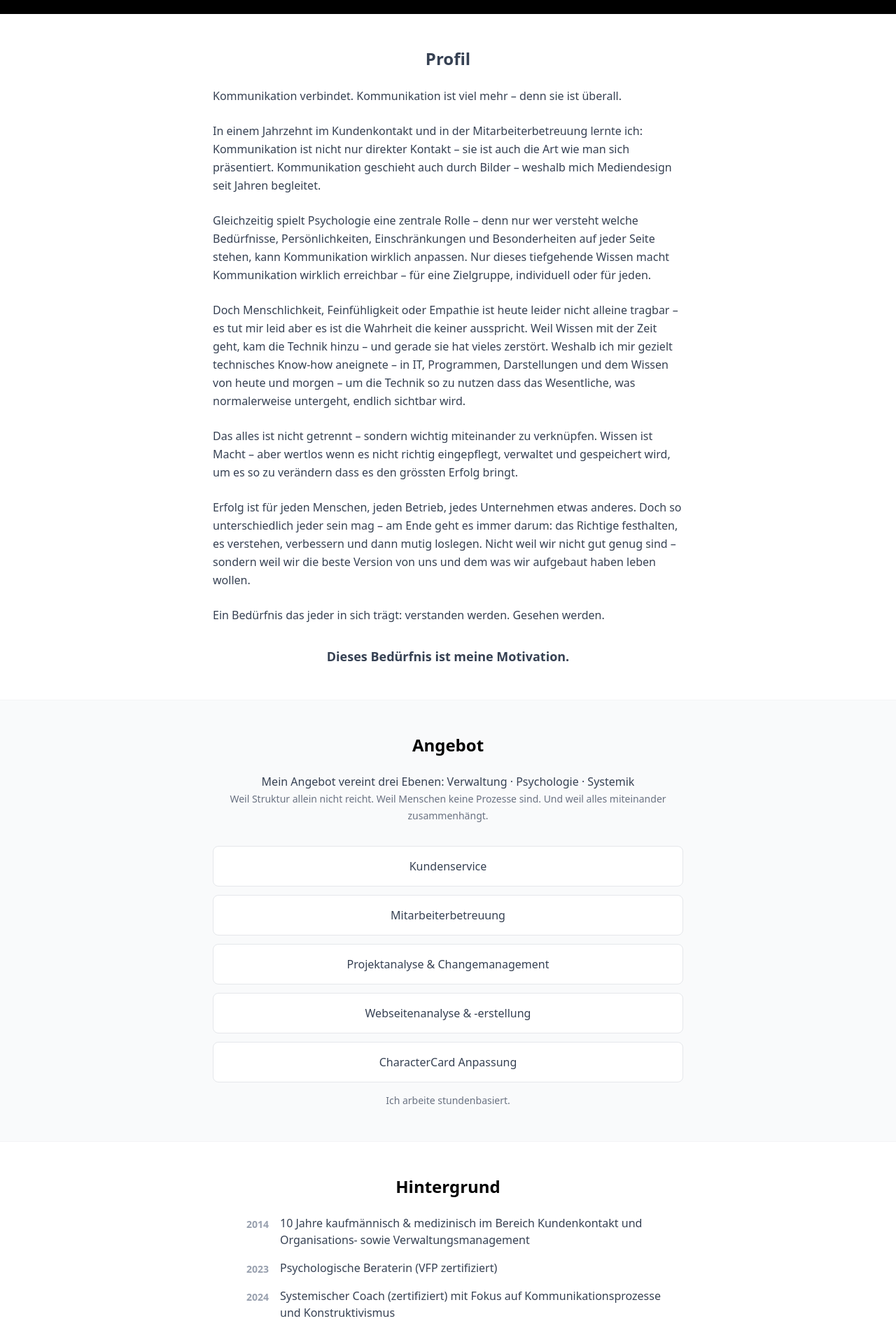
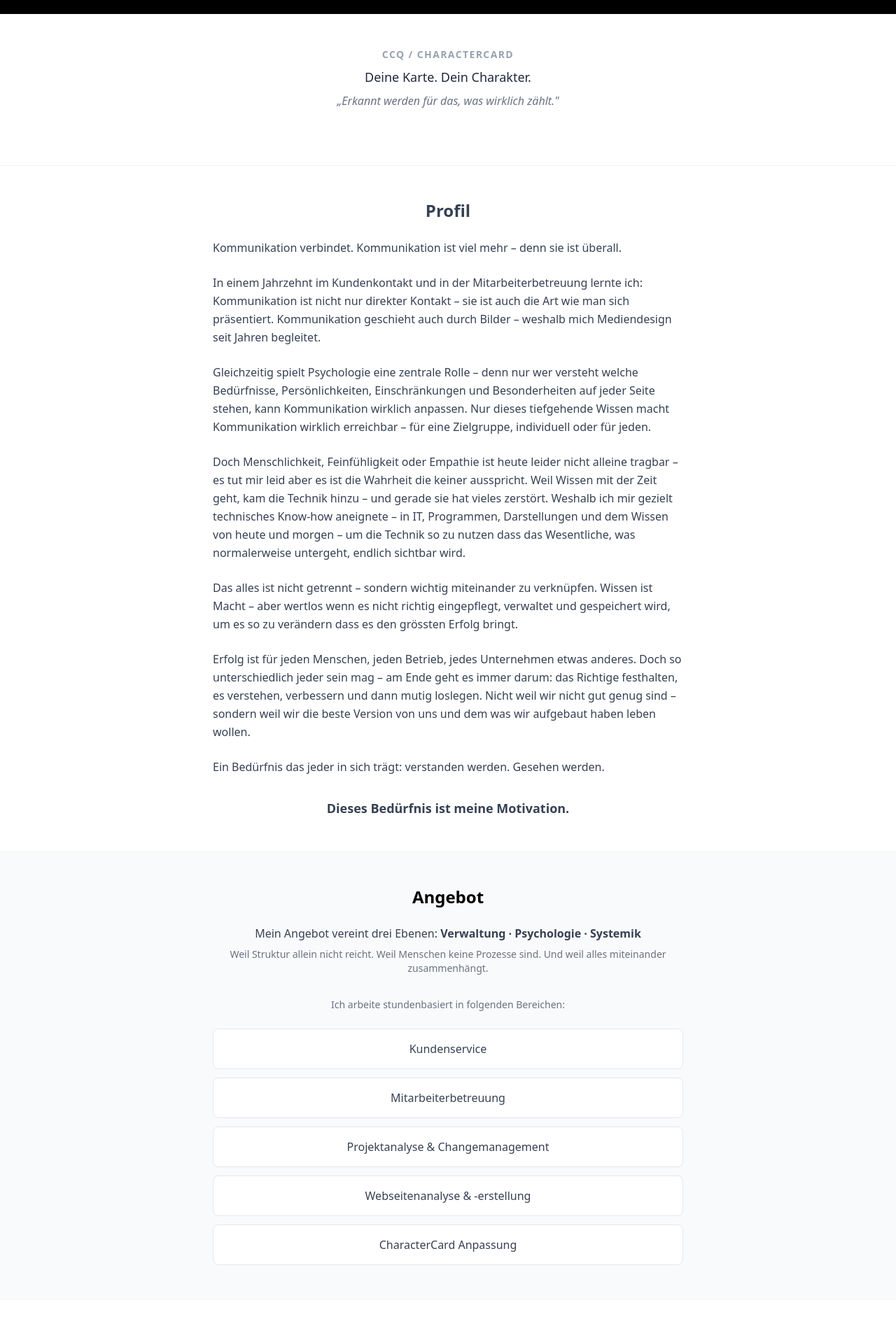
Before and after one commit to StefaniaMaDolak/stefania-dolak-charactercard, a Next.js app: page / in a window 1280 px wide. Shown: the part 380-2288 px from the top of the page at 70% size. Built offline with nearby package versions, Linux system fonts and the light colour scheme.

Commit message:
ORIGINAL Stefania-Text: CCQ Claim, Profil, Angebot, Hintergrund, Charakter - exakt uebernommen

```diff
--- a/src/app/page.tsx
+++ b/src/app/page.tsx
@@ -19,17 +19,34 @@ export default function Home() {
         </div>
       </section>
 
-      {/* PROFIL */}
+      {/* CCQ / CHARACTERCARD */}
+      <section className="py-12 px-4 border-b border-gray-100">
+        <div className="max-w-2xl mx-auto text-center mb-8">
+          <h2 className="text-sm font-bold tracking-widest text-gray-400 uppercase mb-2">CCQ / CHARACTERCARD</h2>
+          <p className="text-lg font-medium text-gray-800">Deine Karte. Dein Charakter.</p>
+          <p className="text-gray-500 italic mt-2">„Erkannt werden für das, was wirklich zählt."</p>
+        </div>
+      </section>
+
+      {/* PROFIL — Kommunikation */}
       <section className="py-12 px-4 border-b border-gray-100">
         <div className="max-w-2xl mx-auto space-y-6 text-gray-700 leading-relaxed">
           <h2 className="text-2xl font-bold text-center mb-6">Profil</h2>
+
           <p>Kommunikation verbindet. Kommunikation ist viel mehr – denn sie ist überall.</p>
+
           <p>In einem Jahrzehnt im Kundenkontakt und in der Mitarbeiterbetreuung lernte ich: Kommunikation ist nicht nur direkter Kontakt – sie ist auch die Art wie man sich präsentiert. Kommunikation geschieht auch durch Bilder – weshalb mich Mediendesign seit Jahren begleitet.</p>
+
           <p>Gleichzeitig spielt Psychologie eine zentrale Rolle – denn nur wer versteht welche Bedürfnisse, Persönlichkeiten, Einschränkungen und Besonderheiten auf jeder Seite stehen, kann Kommunikation wirklich anpassen. Nur dieses tiefgehende Wissen macht Kommunikation wirklich erreichbar – für eine Zielgruppe, individuell oder für jeden.</p>
+
           <p>Doch Menschlichkeit, Feinfühligkeit oder Empathie ist heute leider nicht alleine tragbar – es tut mir leid aber es ist die Wahrheit die keiner ausspricht. Weil Wissen mit der Zeit geht, kam die Technik hinzu – und gerade sie hat vieles zerstört. Weshalb ich mir gezielt technisches Know-how aneignete – in IT, Programmen, Darstellungen und dem Wissen von heute und morgen – um die Technik so zu nutzen dass das Wesentliche, was normalerweise untergeht, endlich sichtbar wird.</p>
+
           <p>Das alles ist nicht getrennt – sondern wichtig miteinander zu verknüpfen. Wissen ist Macht – aber wertlos wenn es nicht richtig eingepflegt, verwaltet und gespeichert wird, um es so zu verändern dass es den grössten Erfolg bringt.</p>
+
           <p>Erfolg ist für jeden Menschen, jeden Betrieb, jedes Unternehmen etwas anderes. Doch so unterschiedlich jeder sein mag – am Ende geht es immer darum: das Richtige festhalten, es verstehen, verbessern und dann mutig loslegen. Nicht weil wir nicht gut genug sind – sondern weil wir die beste Version von uns und dem was wir aufgebaut haben leben wollen.</p>
+
           <p>Ein Bedürfnis das jeder in sich trägt: verstanden werden. Gesehen werden.</p>
+
           <p className="font-bold text-lg text-center pt-2">Dieses Bedürfnis ist meine Motivation.</p>
         </div>
       </section>
@@ -38,11 +55,15 @@ export default function Home() {
       <section className="py-12 px-4 border-b border-gray-100 bg-gray-50">
         <div className="max-w-2xl mx-auto">
           <h2 className="text-2xl font-bold text-center mb-6">Angebot</h2>
-          <p className="text-gray-700 text-center mb-8">
-            Mein Angebot vereint drei Ebenen: Verwaltung · Psychologie · Systemik
-            <br />
-            <span className="text-sm text-gray-500">Weil Struktur allein nicht reicht. Weil Menschen keine Prozesse sind. Und weil alles miteinander zusammenhängt.</span>
+          <p className="text-gray-700 text-center mb-2">
+            Mein Angebot vereint drei Ebenen: <span className="font-bold">Verwaltung · Psychologie · Systemik</span>
           </p>
+          <p className="text-sm text-gray-500 text-center mb-8">
+            Weil Struktur allein nicht reicht. Weil Menschen keine Prozesse sind. Und weil alles miteinander zusammenhängt.
+          </p>
+
+          <p className="text-sm text-gray-500 text-center mb-6">Ich arbeite stundenbasiert in folgenden Bereichen:</p>
+
           <div className="space-y-3">
             {[
               "Kundenservice",
@@ -56,7 +77,6 @@ export default function Home() {
               </div>
             ))}
           </div>
-          <p className="text-center text-sm text-gray-500 mt-4">Ich arbeite stundenbasiert.</p>
         </div>
       </section>
 
@@ -66,19 +86,19 @@ export default function Home() {
           <h2 className="text-2xl font-bold text-center mb-6">Hintergrund</h2>
           <div className="space-y-4">
             <div className="flex gap-4">
-              <div className="w-20 text-right text-sm font-bold text-gray-400 pt-1">2014</div>
+              <div className="w-20 text-right text-sm font-bold text-gray-400 pt-1">Ab 2014</div>
               <div className="flex-1 text-gray-700">10 Jahre kaufmännisch & medizinisch im Bereich Kundenkontakt und Organisations- sowie Verwaltungsmanagement</div>
             </div>
             <div className="flex gap-4">
-              <div className="w-20 text-right text-sm font-bold text-gray-400 pt-1">2023</div>
+              <div className="w-20 text-right text-sm font-bold text-gray-400 pt-1">Ab 2023</div>
               <div className="flex-1 text-gray-700">Psychologische Beraterin (VFP zertifiziert)</div>
             </div>
             <div className="flex gap-4">
-              <div className="w-20 text-right text-sm font-bold text-gray-400 pt-1">2024</div>
+              <div className="w-20 text-right text-sm font-bold text-gray-400 pt-1">Ab 2024</div>
               <div className="flex-1 text-gray-700">Systemischer Coach (zertifiziert) mit Fokus auf Kommunikationsprozesse und Konstruktivismus</div>
             </div>
             <div className="flex gap-4">
-              <div className="w-20 text-right text-sm font-bold text-gray-400 pt-1">2025</div>
+              <div className="w-20 text-right text-sm font-bold text-gray-400 pt-1">Ab 2025</div>
               <div className="flex-1 text-gray-700">Selbständig mit Fokus auf Schulungsentwicklung im Bereich Resilienz & Kommunikation. Als Assistenz über mehrere Jahre und auch heute virtuell für Sie erreichbar. Mit dem Wissen, dass das Wissen nie an einer Stelle stehen bleibt.</div>
             </div>
           </div>
@@ -89,10 +109,15 @@ export default function Home() {
       <section className="py-12 px-4 border-b border-gray-100 bg-gray-50">
         <div className="max-w-2xl mx-auto space-y-6 text-gray-700 leading-relaxed">
           <h2 className="text-2xl font-bold text-center mb-6">Charakter</h2>
+
           <p className="font-bold text-lg">Was mich ausmacht: ich bleibe nicht stehen.</p>
+
           <p>Mir reicht die Oberfläche nicht. Ich muss den Hintergrund verstehen – denn nur wer die Tiefe kennt, kann an der Oberfläche wirklich wirken.</p>
+
           <p>Gerade weil ich als Mensch und Persönlichkeit sensibel bin, habe ich ein feines Gespür für Dynamiken, Menschen und Projekte. Kann das anstrengend sein? Ja. Bleibe ich deshalb stehen? Nein. Ich gehe weiter – lerne von jeder Seite, verstehe jeden Aspekt, um für das grosse Ganze gewappnet zu sein.</p>
+
           <p>Ich bleibe nicht Jahre in einem Bereich um ihn blind auswendig zu können. Ich wechsle die Perspektive – um den Blick für das ganze System zu behalten. Denn wer mehrere Seiten kennt, denkt vernetzter.</p>
+
           <p className="italic text-gray-500">Um es in meiner Tanzsprache zu sagen: Warum jahrelang nur einen Tanzstil lernen – wenn ein anderer Stil dir beibringt wie man führt und sich führen lässt? Skills die auf jeden Tanz – und jede Zusammenarbeit – anwendbar sind.</p>
         </div>
       </section>
```
